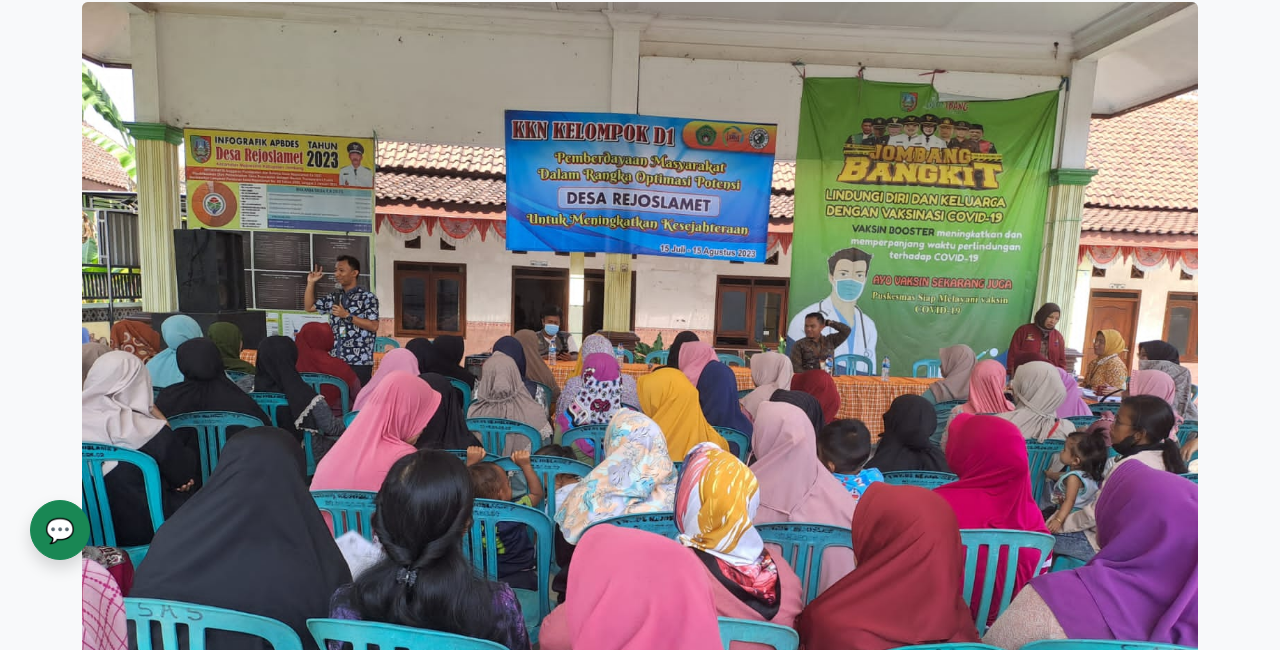
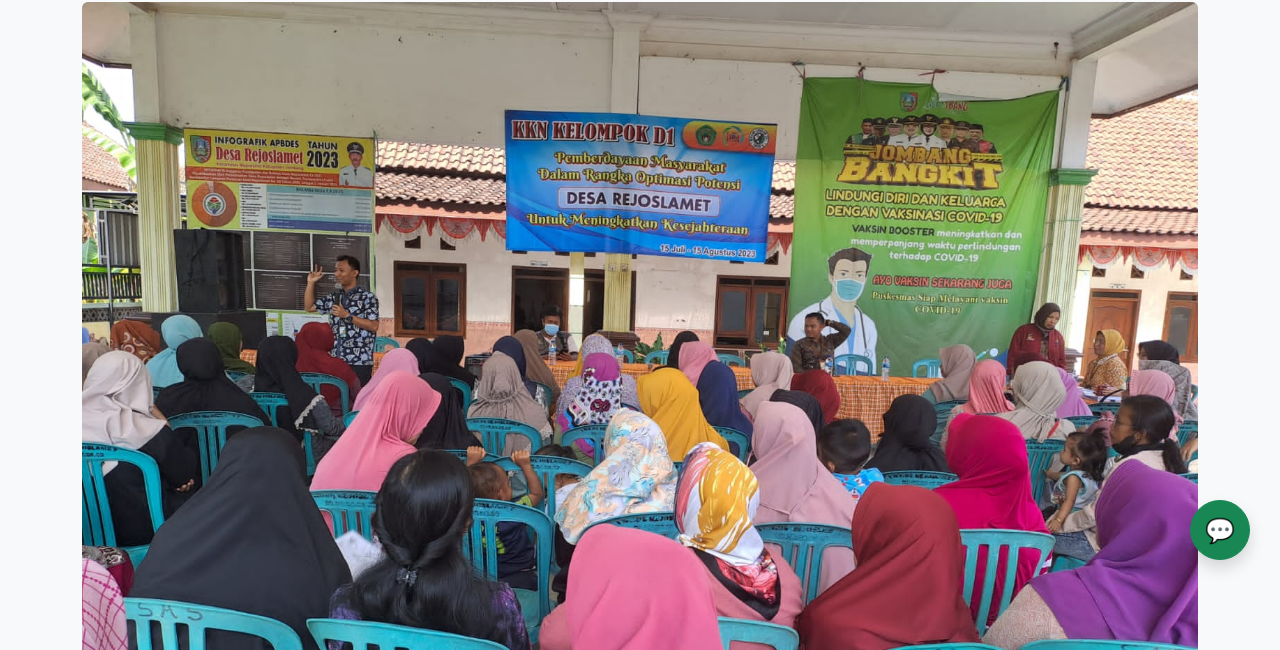
Before and after one commit to pemujaraptor/rejoslamet, a plain HTML site: page index.html in a window 1280 px wide. Shown: the part 150-800 px from the top of the page. Drawn offline with nearby package versions, Linux system fonts and the light colour scheme.

Commit message:
Update index.html

```diff
--- a/index.html
+++ b/index.html
@@ -141,17 +141,12 @@
   <!-- Tombol WA -->
   <a href="https://wa.me/83189933981?text=nama%3A%0Art%2Frw%3A%0Adusun%3A%0Akeperluan%3A"
    class="btn btn-success position-fixed rounded-circle d-flex align-items-center justify-content-center shadow"
-   style="bottom: 90px; left: 30px; width: 60px; height: 60px; font-size: 24px;"
+   style="bottom: 90px; right: 30px; width: 60px; height: 60px; font-size: 24px;"
    target="_blank"
    rel="noopener noreferrer"
    title="Klik di sini jika butuh siaga desa">
    💬
   </a>
-
-  <!-- Tombol Scroll Up -->
-  <button id="scrollUpBtn" class="btn btn-success rounded-circle">
-    ↑
-  </button>
 
   <!-- Bootstrap JS -->
   <script src="https://cdn.jsdelivr.net/npm/bootstrap@5.3.3/dist/js/bootstrap.bundle.min.js"></script>
```
